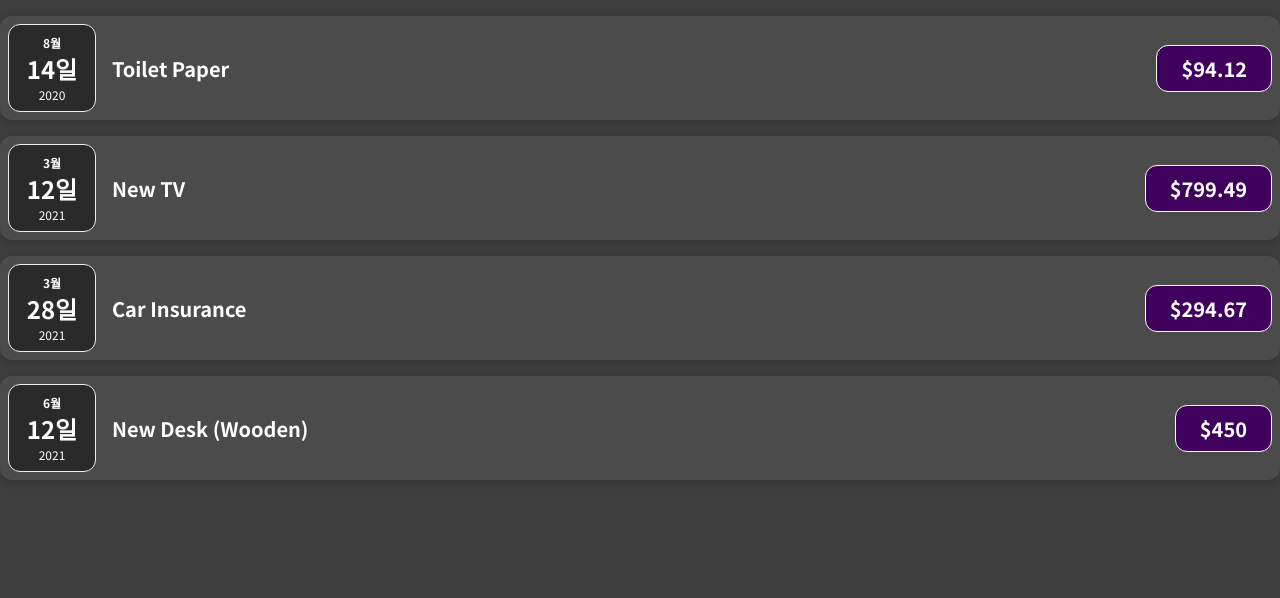
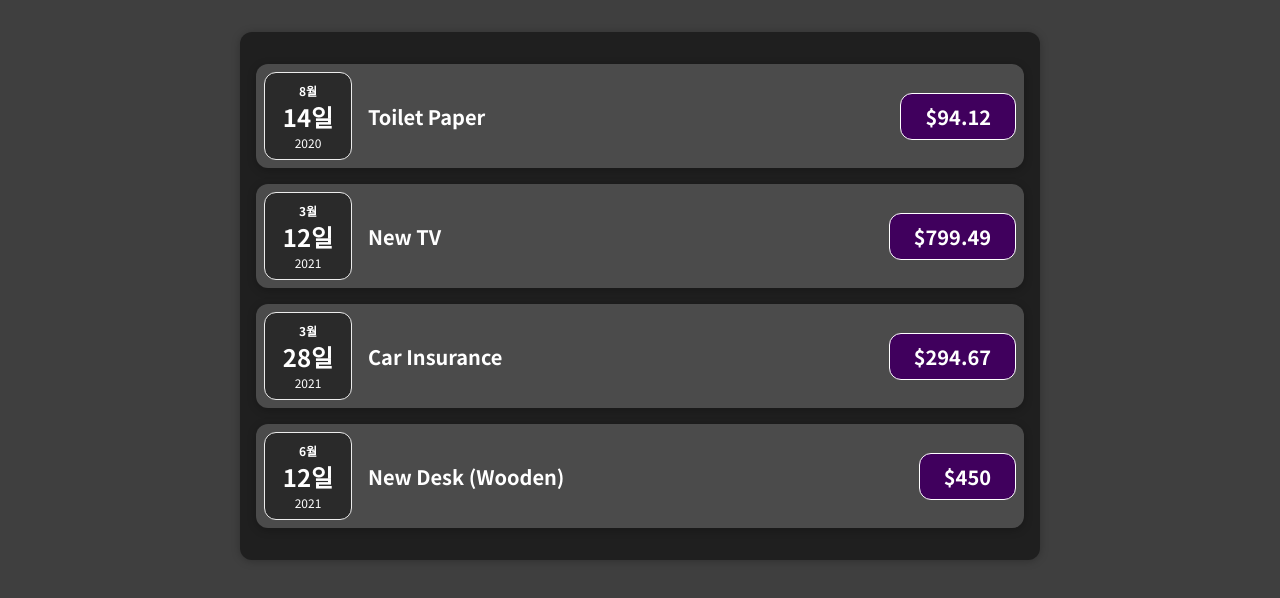
Before and after one commit to hyehye225/FE_study, a JavaScript app in the folder react/01-starting-setup/: page / in a window 1280 px wide. Shown: the top 598 px of the page. Built offline with nearby package versions, Linux system fonts and the light colour scheme.

Commit message:
과제 1: 연습해봅시다: React & 컴포넌트 기초

```diff
--- a/react/01-starting-setup/src/App.js
+++ b/react/01-starting-setup/src/App.js
@@ -1,5 +1,5 @@
-import ExpenseItem from "./components/ExpenseItem";
-
+import Expenses from "./components/Expenses";
+import "./components/Expenses.css";
 function App() {
   const expenses = [
     {
@@ -23,27 +23,30 @@ function App() {
     },
   ];
   return (
+    // <>
+    //   <ExpenseItem
+    //     title={expenses[0].title}
+    //     amount={expenses[0].amount}
+    //     date={expenses[0].date}
+    //   />
+    //   <ExpenseItem
+    //     title={expenses[1].title}
+    //     amount={expenses[1].amount}
+    //     date={expenses[1].date}
+    //   />
+    //   <ExpenseItem
+    //     title={expenses[2].title}
+    //     amount={expenses[2].amount}
+    //     date={expenses[2].date}
+    //   />
+    //   <ExpenseItem
+    //     title={expenses[3].title}
+    //     amount={expenses[3].amount}
+    //     date={expenses[3].date}
+    //   />
+    // </>
     <>
-      <ExpenseItem
-        title={expenses[0].title}
-        amount={expenses[0].amount}
-        date={expenses[0].date}
-      />
-      <ExpenseItem
-        title={expenses[1].title}
-        amount={expenses[1].amount}
-        date={expenses[1].date}
-      />
-      <ExpenseItem
-        title={expenses[2].title}
-        amount={expenses[2].amount}
-        date={expenses[2].date}
-      />
-      <ExpenseItem
-        title={expenses[3].title}
-        amount={expenses[3].amount}
-        date={expenses[3].date}
-      />
+      <Expenses expenses={expenses} />
     </>
   );
 }
--- /dev/null
+++ b/react/01-starting-setup/src/components/Expenses.css
@@ -0,0 +1,9 @@
+.expenses {
+  padding: 1rem;
+  background-color: rgb(31, 31, 31);
+  margin: 2rem auto;
+  width: 50rem;
+  max-width: 95%;
+  border-radius: 12px;
+  box-shadow: 0 1px 8px rgba(0, 0, 0, 0.25);
+}
--- /dev/null
+++ b/react/01-starting-setup/src/components/Expenses.js
@@ -0,0 +1,19 @@
+import "./Expenses.css";
+import ExpenseItem from "./ExpenseItem";
+function Expenses(props) {
+  const expenses = props.expenses;
+
+  return (
+    <div className="expenses">
+      {expenses.map((expense) => (
+        <ExpenseItem
+          title={expense.title}
+          amount={expense.amount}
+          date={expense.date}
+        />
+      ))}
+    </div>
+  );
+}
+
+export default Expenses;
```
